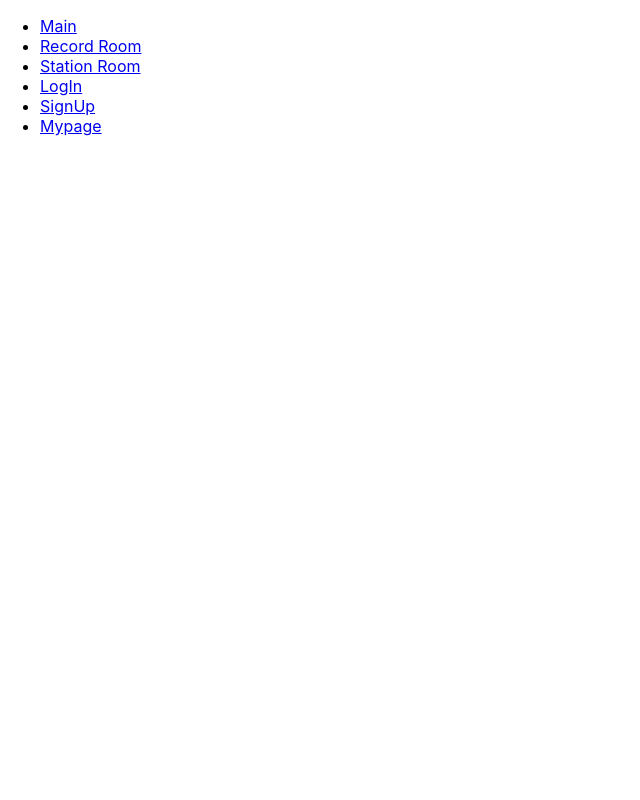
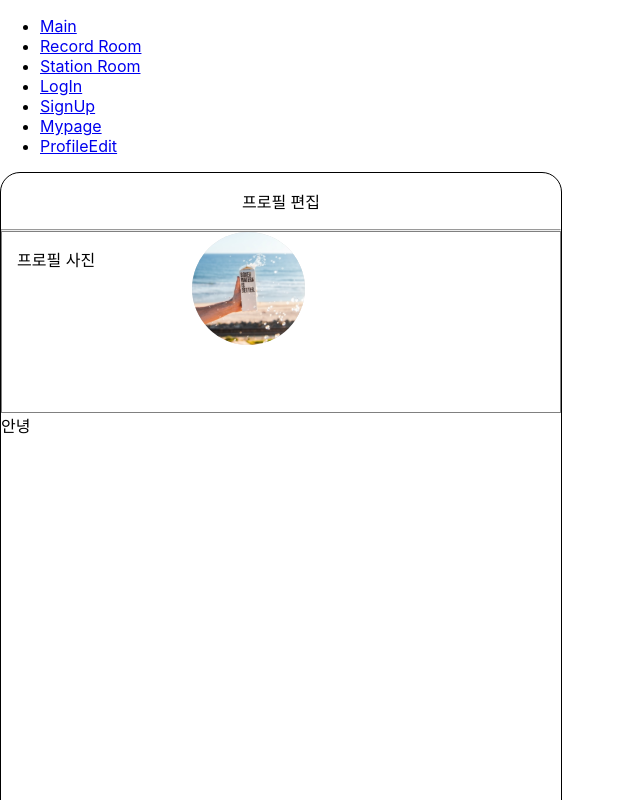
Before and after one commit to yeojinj/stackers, a React (Create React App) app in the folder frontend/: page /ProfileEdit in a window 1280 px wide. Shown: the top 800 px of the page, without its empty margins (0-640 px from the left). Built offline with nearby package versions, Linux system fonts and the light colour scheme.

Commit message:
Design: ProfileEdit 페이지 제작 진행

```diff
--- a/frontend/src/App.js
+++ b/frontend/src/App.js
@@ -6,6 +6,7 @@ import LogIn from './pages/sign_folder/LogIn/LogIn'
 import SignUp from './pages/sign_folder/SignUp/SignUp'
 import SearchView from './pages/searchview/SearchView'
 import MyPage from './pages/my_page/MyPage'
+import ProfileEdit from './pages/profile_edit/ProfileEdit'
 import { Link, Route, Routes } from 'react-router-dom'
 
 function App() {
@@ -30,6 +31,9 @@ function App() {
         <li>
           <Link to="/MyPage">Mypage</Link>
         </li>
+        <li>
+          <Link to="/ProfileEdit">ProfileEdit</Link>
+        </li>
       </ul>
       <Routes>
         <Route path="/MainRoom" element={<MainRoom />} />
@@ -39,6 +43,7 @@ function App() {
         <Route path="/SearchView" element={<SearchView />} />
         <Route path="/SignUp" element={<SignUp />} />
         <Route path="/MyPage" element={<MyPage />} />
+        <Route path="/ProfileEdit" element={<ProfileEdit />} />
       </Routes>
     </div>
   )
--- /dev/null
+++ b/frontend/src/pages/profile_edit/ProfileEdit.css
@@ -0,0 +1,17 @@
+.ProfileEdit {
+  width: 560px;
+  height: 800px;
+  border: solid 1px black;
+  border-radius: 20px;
+}
+
+.ProfileEdit-head {
+  text-align: center;
+  /* border-bottom: solid 1px black; */
+}
+
+.ProfileEdit-profilePicture {
+  height: 180px;
+  border: 1px solid gray;
+  display: flex;
+}
--- /dev/null
+++ b/frontend/src/pages/profile_edit/ProfileEdit.js
@@ -0,0 +1,23 @@
+import React from 'react'
+import './ProfileEdit.css'
+import profileTest from '../../assets/profileTest.svg'
+
+function ProfileEdit() {
+  return (
+    <div className="ProfileEdit">
+      <p className="ProfileEdit-head">프로필 편집</p>
+      <hr style={{ margin: '0px' }} />
+      <div className="ProfileEdit-profilePicture ">
+        <div style={{ width: '160px', margin: '15px' }}>
+          <span>프로필 사진</span>
+        </div>
+        <div>
+          <img src={profileTest} alt="profileTest" style={{ width: '113px' }} />
+        </div>
+      </div>
+      <span>안녕</span>
+    </div>
+  )
+}
+
+export default ProfileEdit
```
